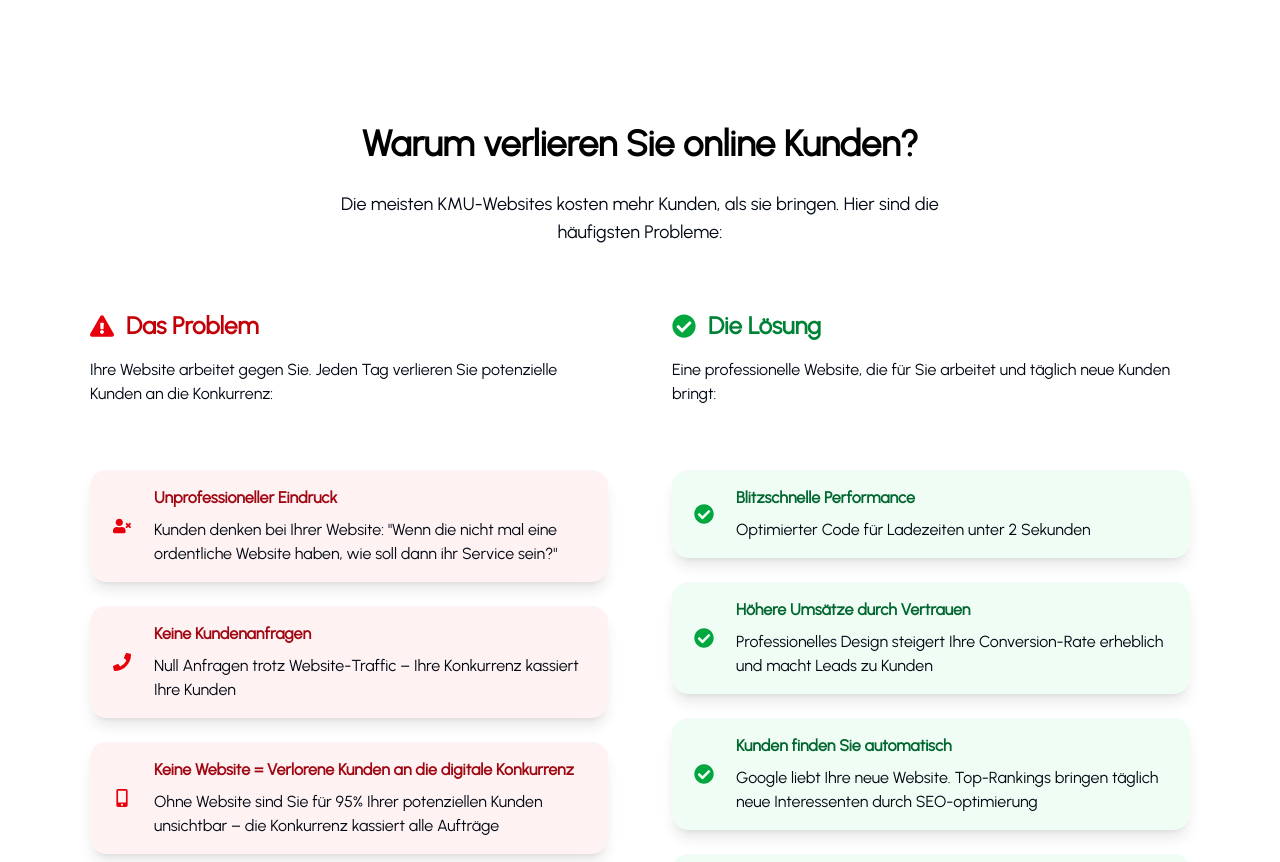
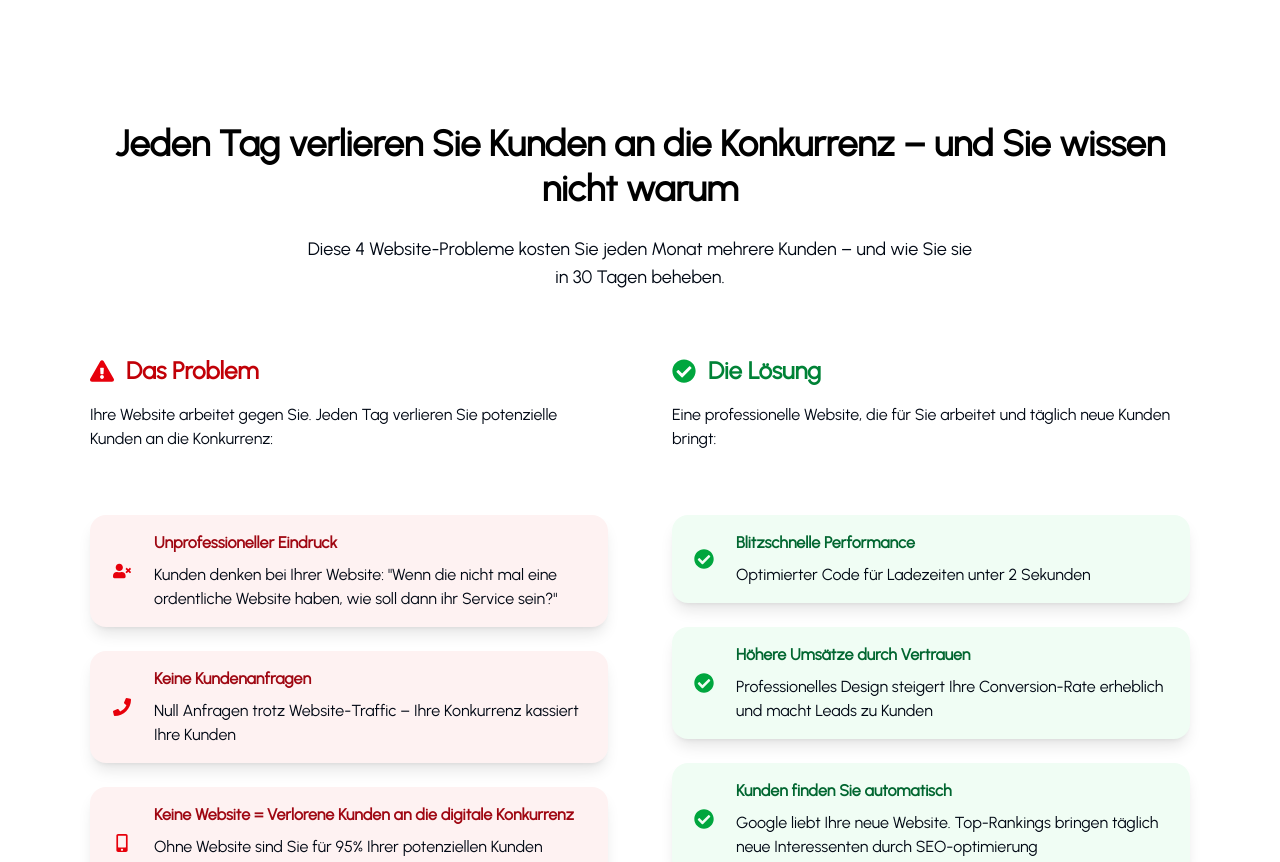
Before and after one commit to Franco-Cipolla/franco-cipolla-website, a React (Vite) app: page / in a window 1280 px wide. Shown: the part 1520-2382 px from the top of the page. Built offline with nearby package versions, Linux system fonts and the light colour scheme; no server answers.

Commit message:
`Update ProblemSolution component: changed title and description text`

```diff
--- a/src/components/ProblemSolution.jsx
+++ b/src/components/ProblemSolution.jsx
@@ -127,10 +127,10 @@ const ProblemSolution = () => {
       >
         <div className="text-center mb-16">
           <h2 className="text-3xl md:text-4xl font-bold text-black leading-tight mb-6">
-            Warum verlieren Sie online Kunden?
+            Jeden Tag verlieren Sie Kunden an die Konkurrenz – und Sie wissen nicht warum
           </h2>
           <p className="text-lg text-[#000814] max-w-2xl mx-auto">
-            Die meisten KMU-Websites kosten mehr Kunden, als sie bringen. Hier sind die häufigsten Probleme:
+            Diese 4 Website-Probleme kosten Sie jeden Monat mehrere Kunden – und wie Sie sie in 30 Tagen beheben.
           </p>
         </div>
 
```
